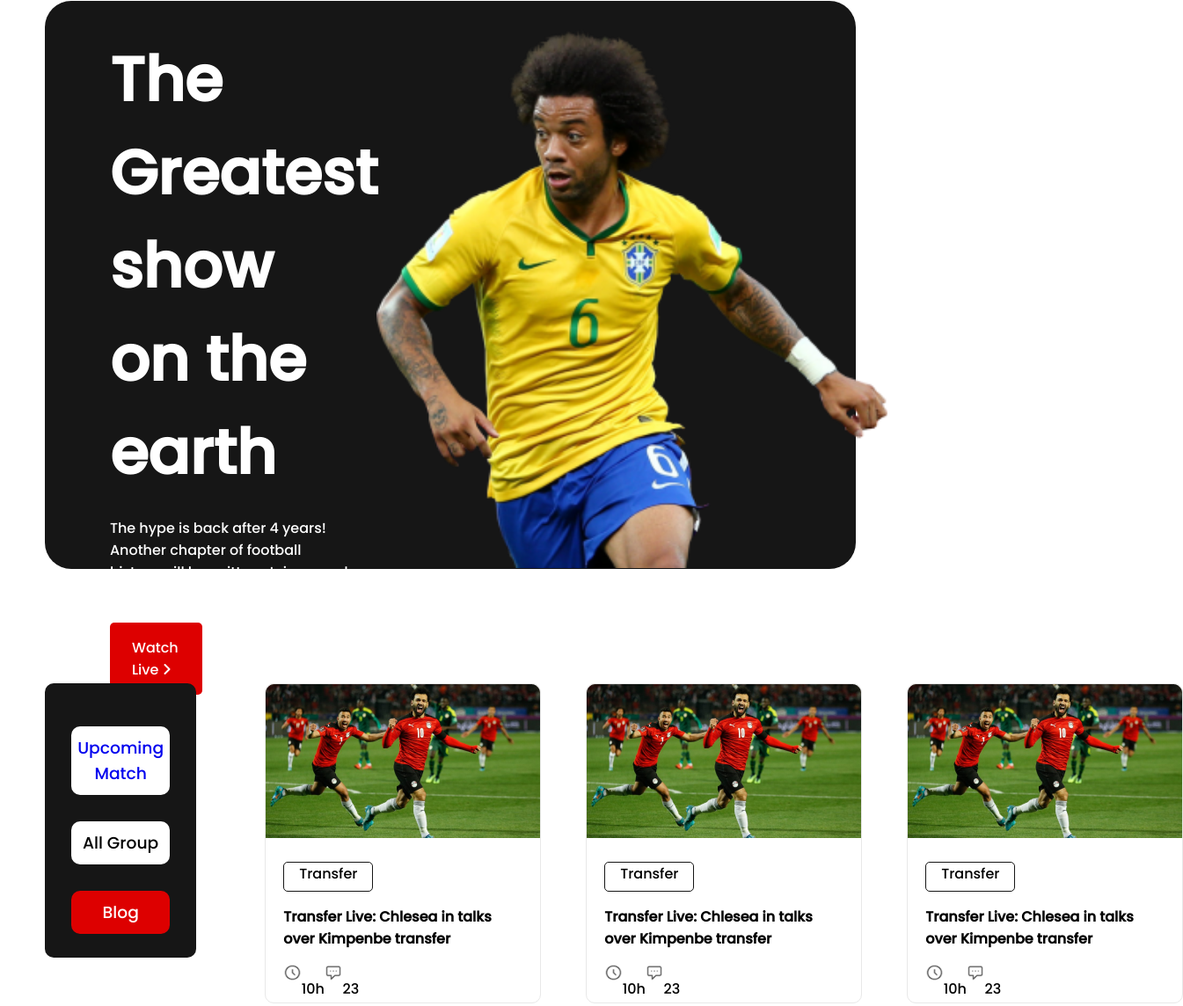
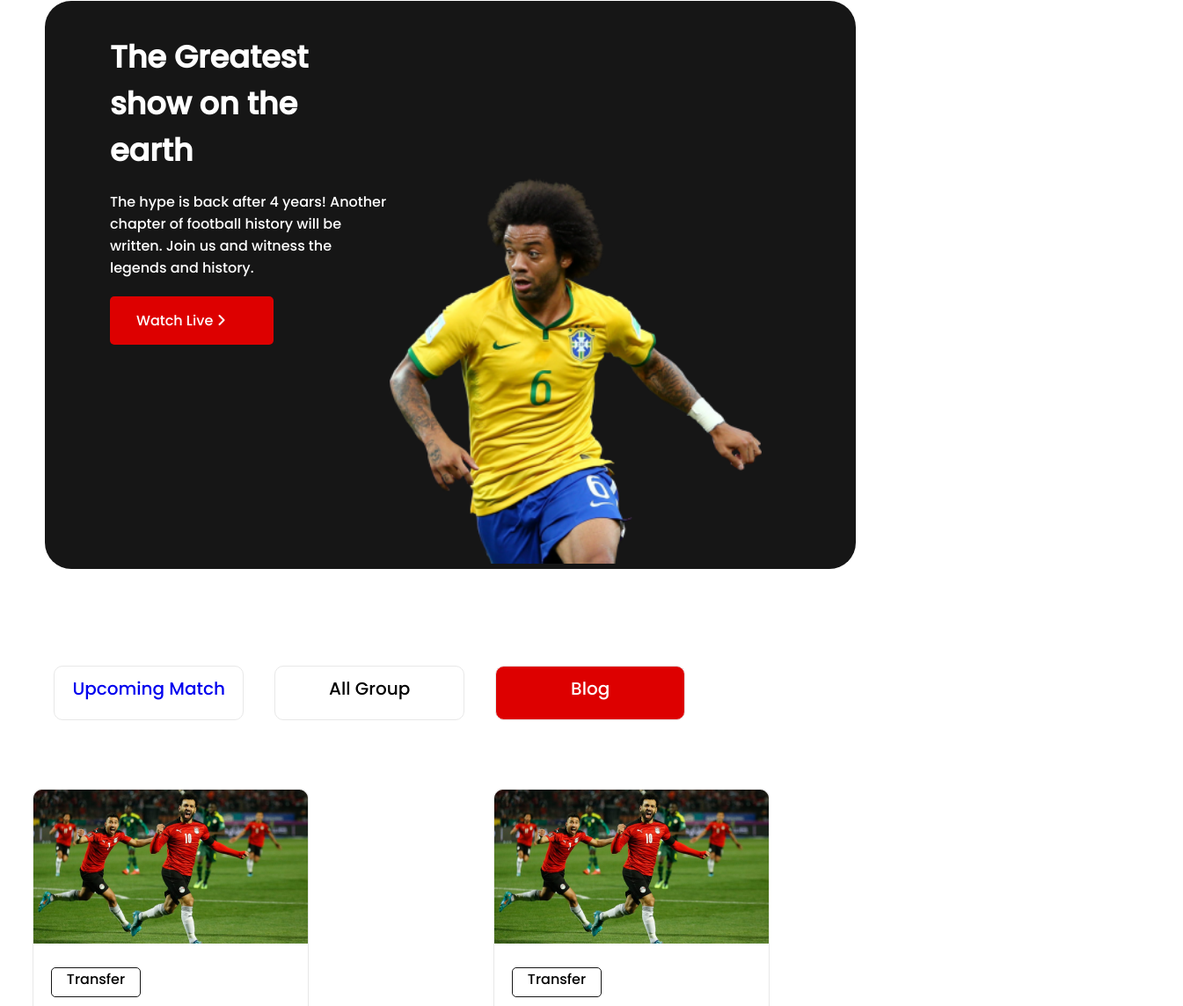
Before and after one commit to noman27/world-cup, a plain HTML site: page index.html in a window 1024 px wide. Shown: the part 49-1193 px from the top of the page at 88% size, 1345 px wide, since content can reach past the window. Drawn offline with Linux system fonts and the light colour scheme.

Commit message:
final touch

```diff
--- a/styles/web1style.css
+++ b/styles/web1style.css
@@ -182,6 +182,7 @@ hr{
 }
 
 /* Responsive part  */
+/* for mobiles */
 @media screen and (max-width:412px) {
     .banner{
         flex-direction: column;
@@ -239,6 +240,65 @@ hr{
         flex-direction: column;
         align-items: center;
     }
+}
+/* for tablets */
+@media screen and  (min-width:810px) and (max-width:1024px){
+    .banner-write{
+        height: 276px;
+        width: 316px;
+        left: 126px;
+        top: 111px;
+        border-radius: 5px;
 
+    }
+    .big-title{
+        font-size: 35px;
+    }
 
+    .banner-pic{
+        margin-top: 200px;
+        margin-left: 2px;
+    }
+
+    .banner-pic img{
+        height: 440px;
+        width: 423px;
+    }
+    .button{
+        width: 40%;
+        padding: 15px 30px;
+        font-size: 16px;
+    }
+    .mid-body{
+        margin-top: 0px;
+        flex-direction: column;
+    }
+    .side-bar{
+        width: 90%;
+        background-color: #FFFFFF;
+        height: 250px;
+    }
+    .tabs-container{
+        margin-left: 10px;
+        margin-top: 90px;
+        padding: 0;
+        display: inline-flex;
+        justify-content: space-around;
+    }
+    .tabs{
+        font-size: 20px;
+        height: 40px;
+        width: 200px;
+        border: 1px solid #E8E8E8;
+        margin-right: 35px;
+    }
+
+    .live-section{
+        display: grid;
+        grid-template-columns: repeat(2,1fr);
+        margin-left: 0px;
+    }
+    .live-match{
+        margin-left: 37px;
+    }
 }
```
